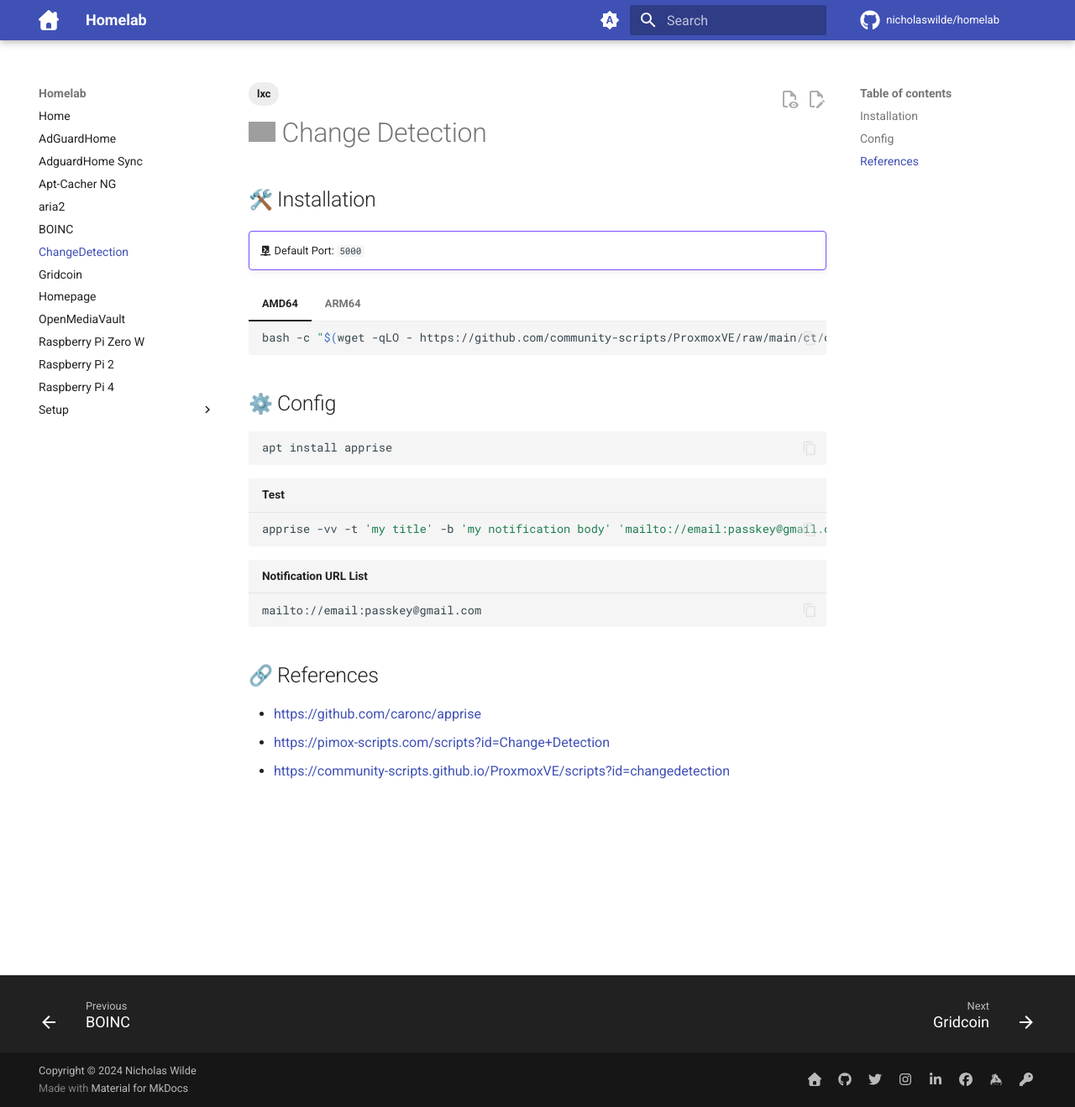
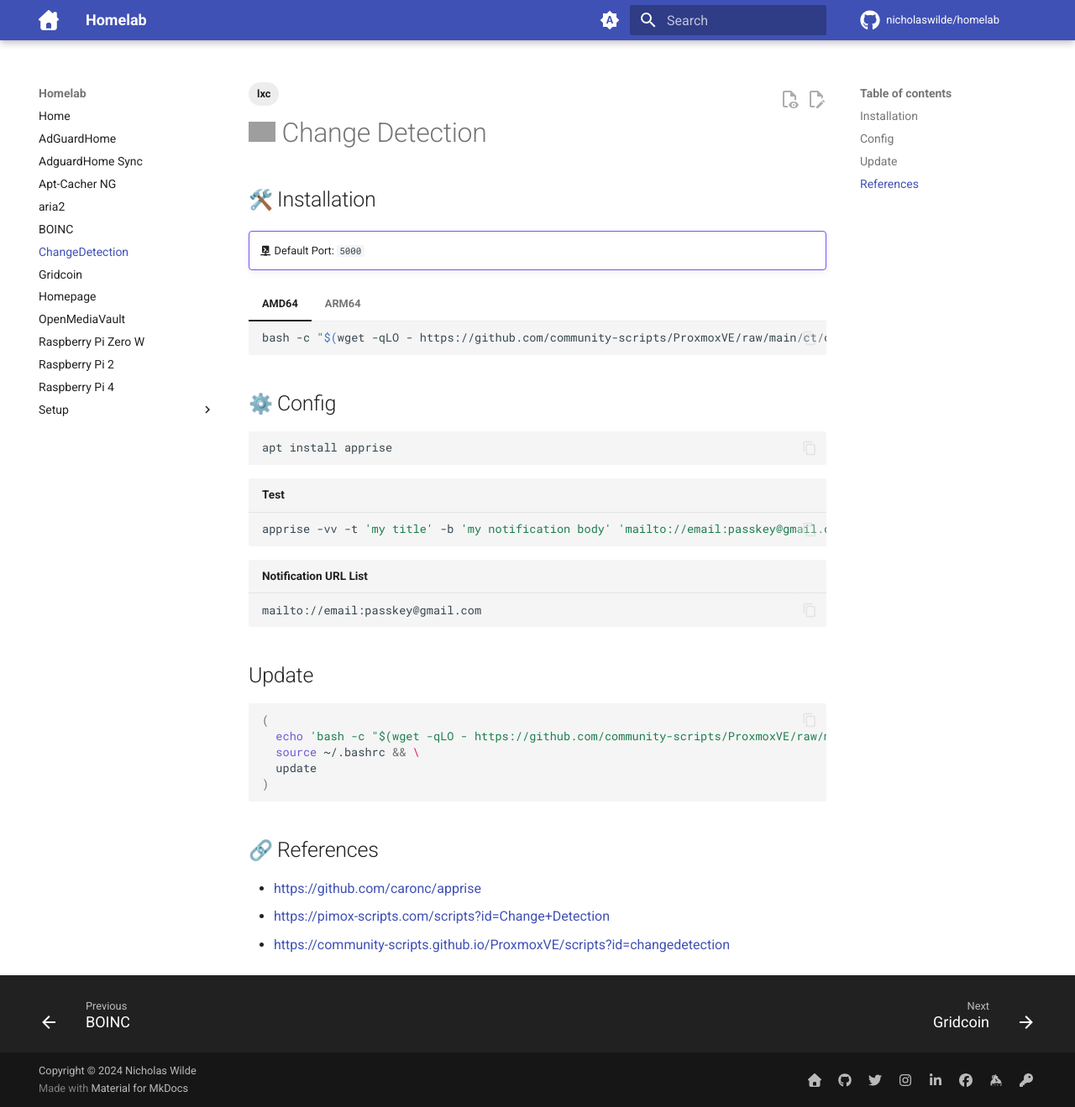
Before and after one commit to nicholaswilde/homelab, an MkDocs documentation site: the page built from docs/changedetection.md, in a window 1280 px wide and 1319 px high. Shown: the whole window at 84% size. Built offline with MkDocs 1.6.1 and Material for MkDocs 9.7.7, drawn with Linux system fonts in a browser that asks for light colours; emoji names are drawn with the system emoji font; comment, search, counter and statistics services are not loaded; grey boxes are pictures that could not be loaded.

Commit message:
feat: add Update section
Signed-off-by: nιcнolaѕ wιlde <ncwilde43@gmail.com>

````diff
--- a/docs/changedetection.md
+++ b/docs/changedetection.md
@@ -36,6 +36,17 @@
 mailto://email:passkey@gmail.com
 ```
 
+## Update
+
+```shell
+(
+  echo 'bash -c "$(wget -qLO - https://github.com/community-scripts/ProxmoxVE/raw/main/ct/changedetection.sh)"' | tee -a ~/.bash_aliases && \
+  source ~/.bashrc && \
+  update
+)
+```
+
+
 ## :link: References
 
 - <https://github.com/caronc/apprise>
````
